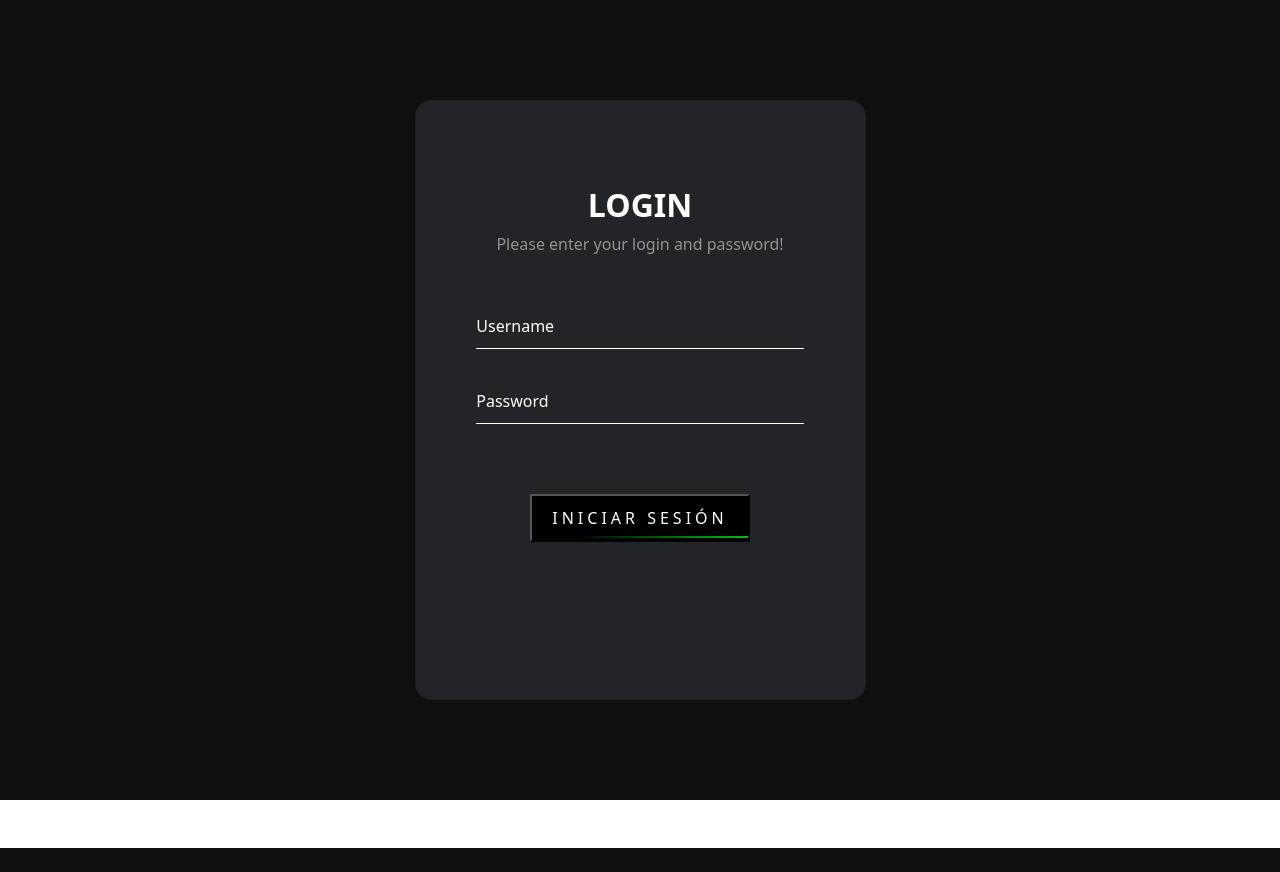
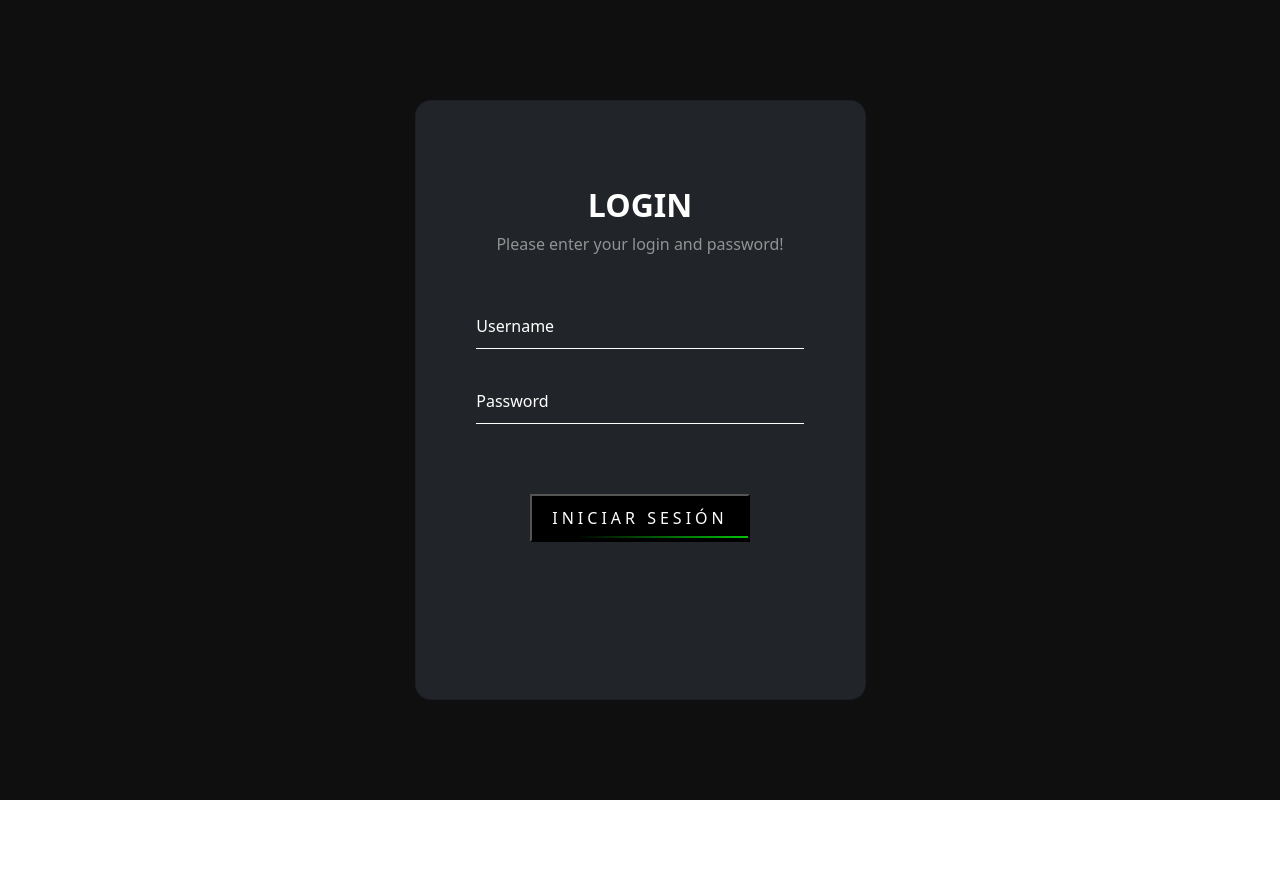
Before and after one commit to angelrodea/angelrodea.github.io, a PHP site: page /login.php in a window 1280 px wide. Before the commit the page ends 848 px from the top, so only its background shows below. Run offline with PHP 8.4, Linux system fonts and the light colour scheme.

Commit message:
Fixed bottom padding

```diff
--- a/css/style.css
+++ b/css/style.css
@@ -1,12 +1,7 @@
-:root {
-    --bg-color: black;
-    --primary-color: blue;
-}
-
 body {
     min-height: 100vh;
     position: relative;
-    padding-bottom: 3em;
+    padding-bottom: 4.5em;
     margin: 0;
 }
 
```
